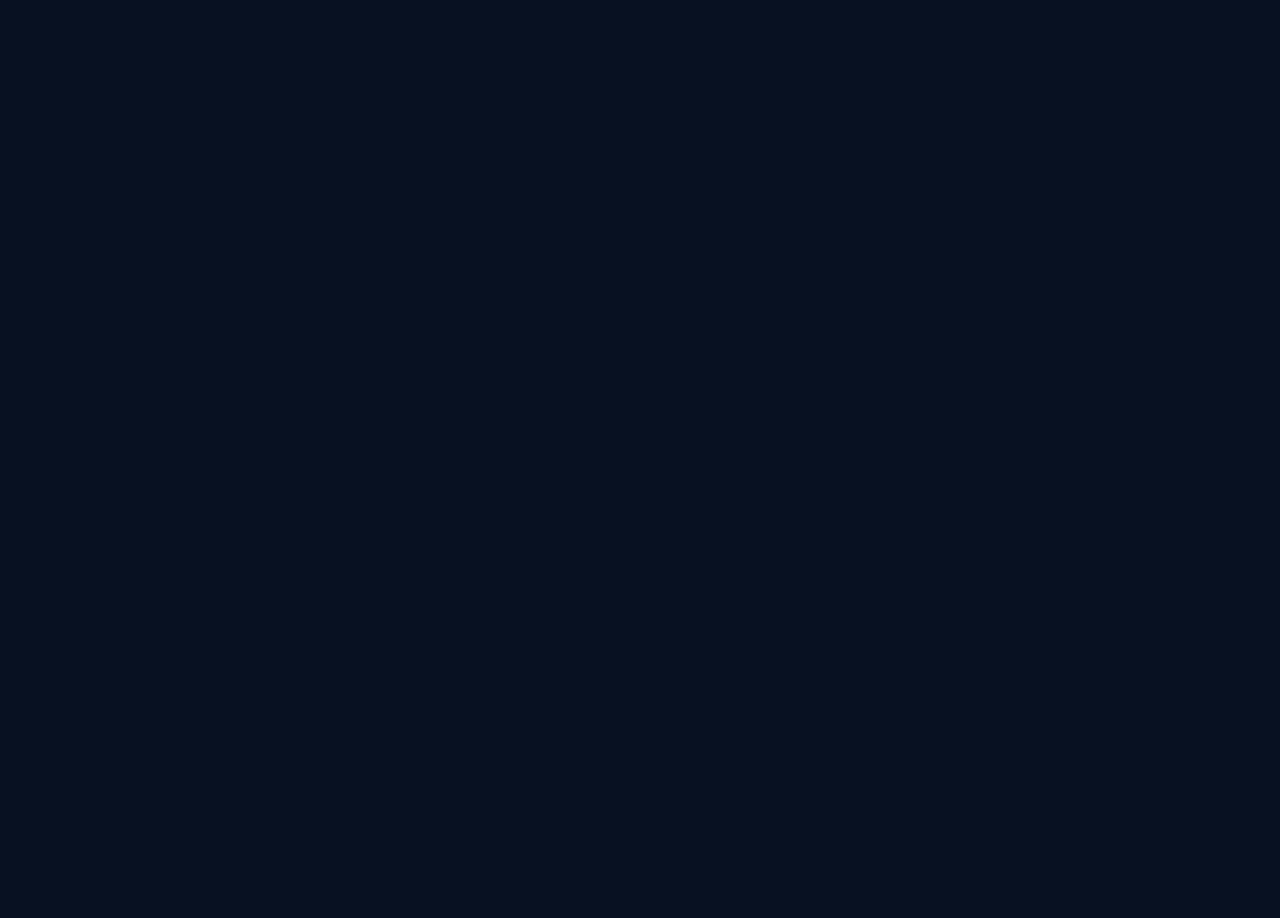
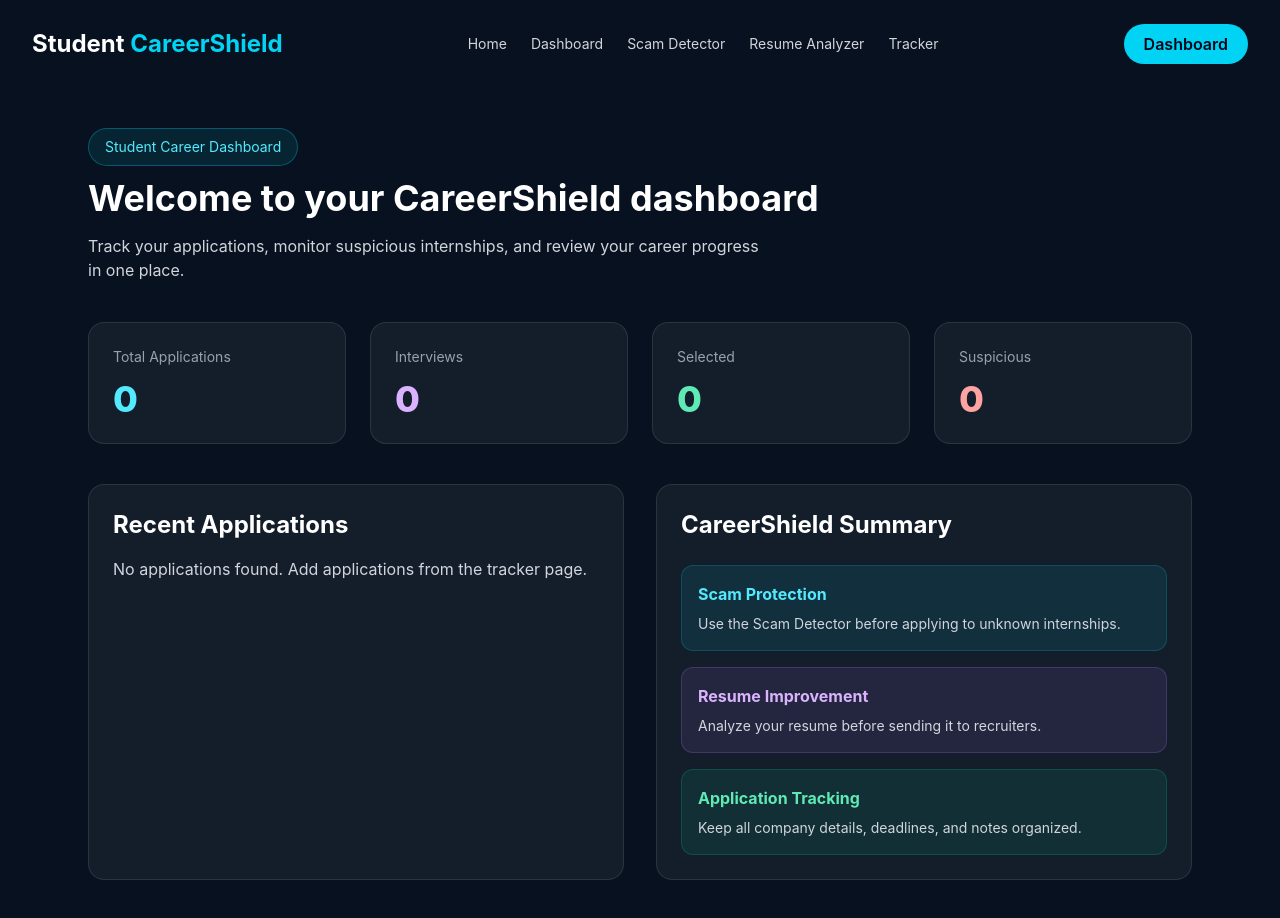
Before and after one commit to CodedByAryanSingh/student-careershield, a React (Vite) app in the folder client/: page /dashboard in a window 1280 px wide. Before the commit this address had no page. Before the commit the page ends 800 px from the top, so only its background shows below. Built offline with nearby package versions, Linux system fonts and the light colour scheme.

Commit message:
Add dashboard page with application stats

```diff
--- a/client/src/App.jsx
+++ b/client/src/App.jsx
@@ -1,5 +1,6 @@
 import { BrowserRouter, Routes, Route } from "react-router"
 import Home from "./pages/Home"
+import Dashboard from "./pages/Dashboard"
 import ScamDetector from "./pages/ScamDetector"
 import ResumeAnalyzer from "./pages/ResumeAnalyzer"
 import ApplicationTracker from "./pages/ApplicationTracker"
@@ -9,6 +10,7 @@ function App() {
     <BrowserRouter>
       <Routes>
         <Route path="/" element={<Home />} />
+        <Route path="/dashboard" element={<Dashboard />} />
         <Route path="/scam-detector" element={<ScamDetector />} />
         <Route path="/resume-analyzer" element={<ResumeAnalyzer />} />
         <Route path="/application-tracker" element={<ApplicationTracker />} />
--- a/client/src/components/Navbar.jsx
+++ b/client/src/components/Navbar.jsx
@@ -10,6 +10,10 @@ function Navbar() {
       <div className="hidden gap-6 text-sm text-gray-300 md:flex">
         <Link to="/" className="hover:text-cyan-400">
           Home
+        </Link>
+
+        <Link to="/dashboard" className="hover:text-cyan-400">
+          Dashboard
         </Link>
 
         <Link to="/scam-detector" className="hover:text-cyan-400">
@@ -26,10 +30,10 @@ function Navbar() {
       </div>
 
       <Link
-        to="/scam-detector"
+        to="/dashboard"
         className="rounded-full bg-cyan-400 px-5 py-2 font-semibold text-slate-950 hover:bg-cyan-300"
       >
-        Get Started
+        Dashboard
       </Link>
     </nav>
   )
--- /dev/null
+++ b/client/src/pages/Dashboard.jsx
@@ -0,0 +1,136 @@
+import Navbar from "../components/Navbar"
+
+function Dashboard() {
+  const savedApplications =
+    JSON.parse(localStorage.getItem("careerShieldApplications")) || []
+
+  const totalApplications = savedApplications.length
+
+  const selectedCount = savedApplications.filter(
+    (app) => app.status === "Selected"
+  ).length
+
+  const interviewCount = savedApplications.filter(
+    (app) => app.status === "Interview"
+  ).length
+
+  const suspiciousCount = savedApplications.filter(
+    (app) => app.status === "Suspicious" || Number(app.scamScore) >= 70
+  ).length
+
+  const recentApplications = savedApplications.slice(0, 4)
+
+  return (
+    <main className="min-h-screen bg-[#08111f] text-white">
+      <Navbar />
+
+      <section className="mx-auto max-w-6xl px-6 py-10">
+        <div className="mb-10">
+          <p className="mb-3 inline-block rounded-full border border-cyan-400/30 bg-cyan-400/10 px-4 py-2 text-sm text-cyan-300">
+            Student Career Dashboard
+          </p>
+
+          <h1 className="text-4xl font-bold">
+            Welcome to your CareerShield dashboard
+          </h1>
+
+          <p className="mt-4 max-w-2xl text-gray-300">
+            Track your applications, monitor suspicious internships, and review
+            your career progress in one place.
+          </p>
+        </div>
+
+        <div className="grid gap-6 md:grid-cols-4">
+          <div className="rounded-2xl border border-white/10 bg-white/5 p-6">
+            <p className="text-sm text-gray-400">Total Applications</p>
+            <h2 className="mt-3 text-4xl font-extrabold text-cyan-300">
+              {totalApplications}
+            </h2>
+          </div>
+
+          <div className="rounded-2xl border border-white/10 bg-white/5 p-6">
+            <p className="text-sm text-gray-400">Interviews</p>
+            <h2 className="mt-3 text-4xl font-extrabold text-purple-300">
+              {interviewCount}
+            </h2>
+          </div>
+
+          <div className="rounded-2xl border border-white/10 bg-white/5 p-6">
+            <p className="text-sm text-gray-400">Selected</p>
+            <h2 className="mt-3 text-4xl font-extrabold text-emerald-300">
+              {selectedCount}
+            </h2>
+          </div>
+
+          <div className="rounded-2xl border border-white/10 bg-white/5 p-6">
+            <p className="text-sm text-gray-400">Suspicious</p>
+            <h2 className="mt-3 text-4xl font-extrabold text-red-300">
+              {suspiciousCount}
+            </h2>
+          </div>
+        </div>
+
+        <div className="mt-10 grid gap-8 lg:grid-cols-2">
+          <div className="rounded-2xl border border-white/10 bg-white/5 p-6">
+            <h2 className="text-2xl font-bold">Recent Applications</h2>
+
+            {recentApplications.length === 0 ? (
+              <p className="mt-4 text-gray-300">
+                No applications found. Add applications from the tracker page.
+              </p>
+            ) : (
+              <div className="mt-6 space-y-4">
+                {recentApplications.map((app) => (
+                  <div
+                    key={app.id}
+                    className="rounded-xl border border-white/10 bg-slate-950 p-4"
+                  >
+                    <div className="flex items-center justify-between gap-4">
+                      <div>
+                        <h3 className="font-bold">{app.company}</h3>
+                        <p className="text-sm text-gray-400">{app.role}</p>
+                      </div>
+
+                      <span className="rounded-full bg-white/10 px-3 py-1 text-sm text-gray-300">
+                        {app.status}
+                      </span>
+                    </div>
+                  </div>
+                ))}
+              </div>
+            )}
+          </div>
+
+          <div className="rounded-2xl border border-white/10 bg-white/5 p-6">
+            <h2 className="text-2xl font-bold">CareerShield Summary</h2>
+
+            <div className="mt-6 space-y-4">
+              <div className="rounded-xl border border-cyan-400/20 bg-cyan-400/10 p-4">
+                <h3 className="font-bold text-cyan-300">Scam Protection</h3>
+                <p className="mt-2 text-sm text-gray-300">
+                  Use the Scam Detector before applying to unknown internships.
+                </p>
+              </div>
+
+              <div className="rounded-xl border border-purple-400/20 bg-purple-400/10 p-4">
+                <h3 className="font-bold text-purple-300">Resume Improvement</h3>
+                <p className="mt-2 text-sm text-gray-300">
+                  Analyze your resume before sending it to recruiters.
+                </p>
+              </div>
+
+              <div className="rounded-xl border border-emerald-400/20 bg-emerald-400/10 p-4">
+                <h3 className="font-bold text-emerald-300">Application Tracking</h3>
+                <p className="mt-2 text-sm text-gray-300">
+                  Keep all company details, deadlines, and notes organized.
+                </p>
+              </div>
+            </div>
+          </div>
+        </div>
+      </section>
+    </main>
+  )
+}
+
+export default Dashboard
```
